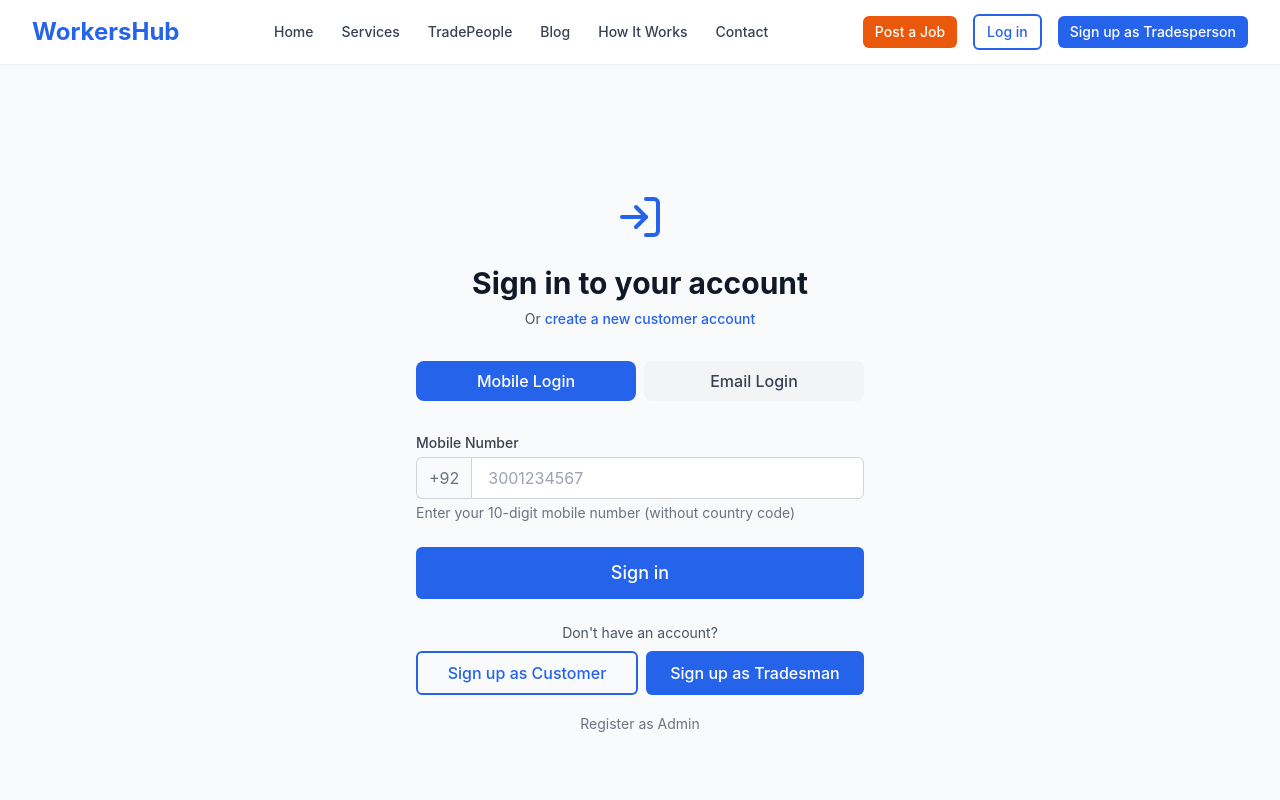
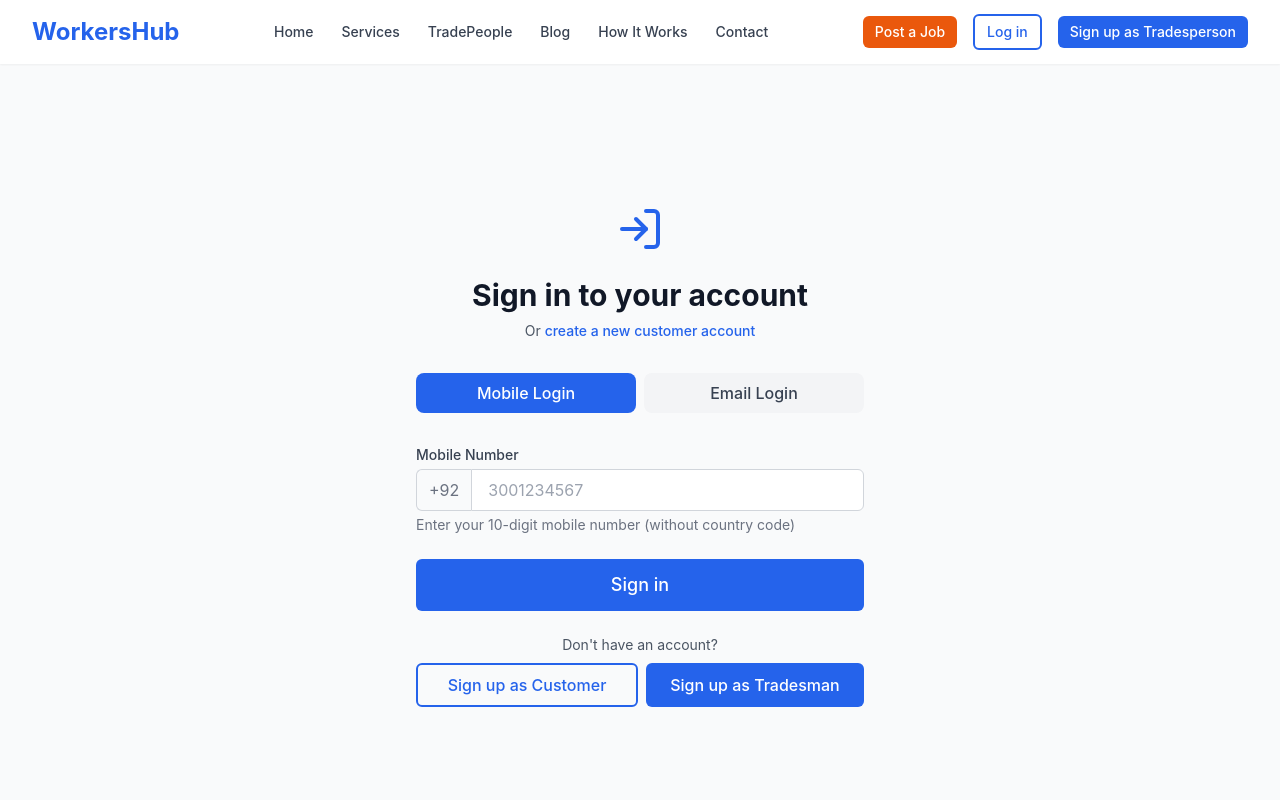
Before and after one commit to junaidp/Workers, a React (Vite) app in the folder client/: page /login in a window 1280 px wide. Shown: the top 800 px of the page. Built offline with nearby package versions, Linux system fonts and the light colour scheme; no server answers.

Commit message:
suggestion

```diff
--- a/client/src/pages/auth/LoginPage.tsx
+++ b/client/src/pages/auth/LoginPage.tsx
@@ -167,7 +167,7 @@ export default function LoginPage() {
                 </Link>
               </div>
               <div className="pt-2">
-                <Link to="/register/admin" className="text-sm text-gray-500 hover:text-primary-600">
+                <Link hidden={true} to="/register/admin" className="text-sm text-gray-500 hover:text-primary-600">
                   Register as Admin
                 </Link>
               </div>
```
